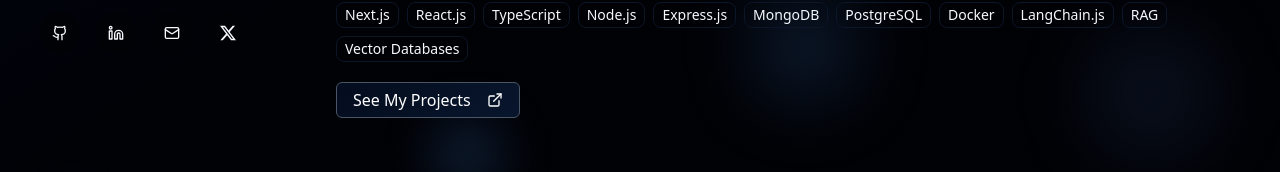
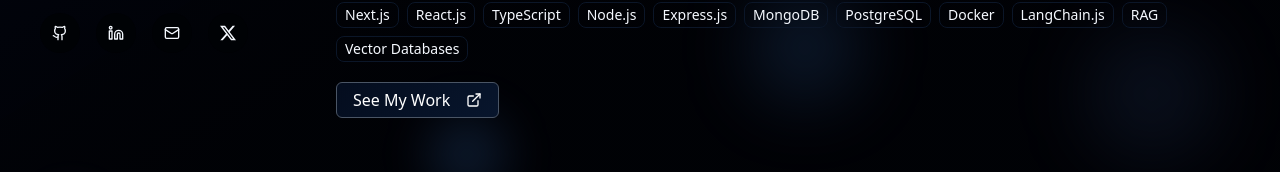
Before and after one commit to celersneha/portfolio, a Next.js app: page / in a window 1280 px wide. Shown: the part 504-676 px from the top of the page. Built offline with nearby package versions, Linux system fonts and the light colour scheme.

Commit message:
fix: update button text

```diff
--- a/src/app/home/page.tsx
+++ b/src/app/home/page.tsx
@@ -89,7 +89,7 @@ const Hero = () => {
                 asChild
               >
                 <span>
-                  See My Projects
+                  See My Work
                   <ExternalLink className="ml-2 w-3 h-3 " />
                 </span>
               </Button>
```
